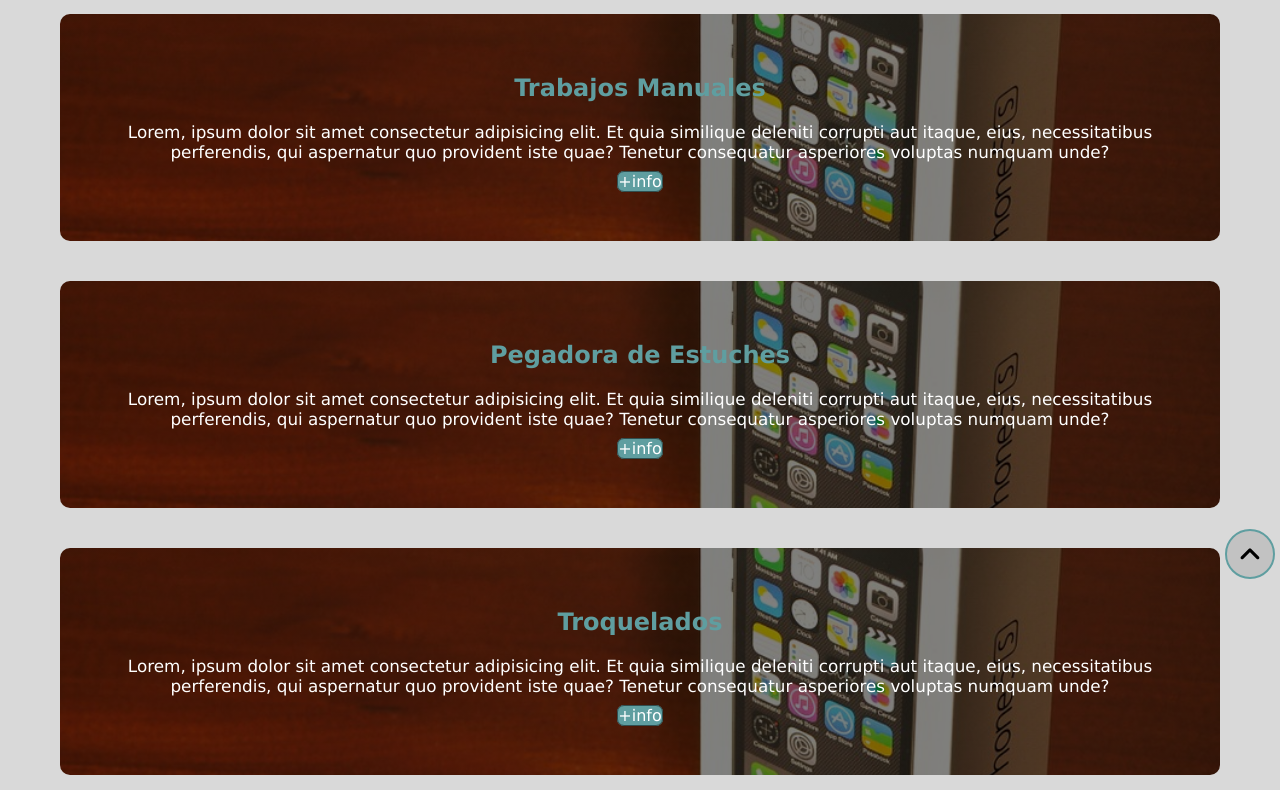
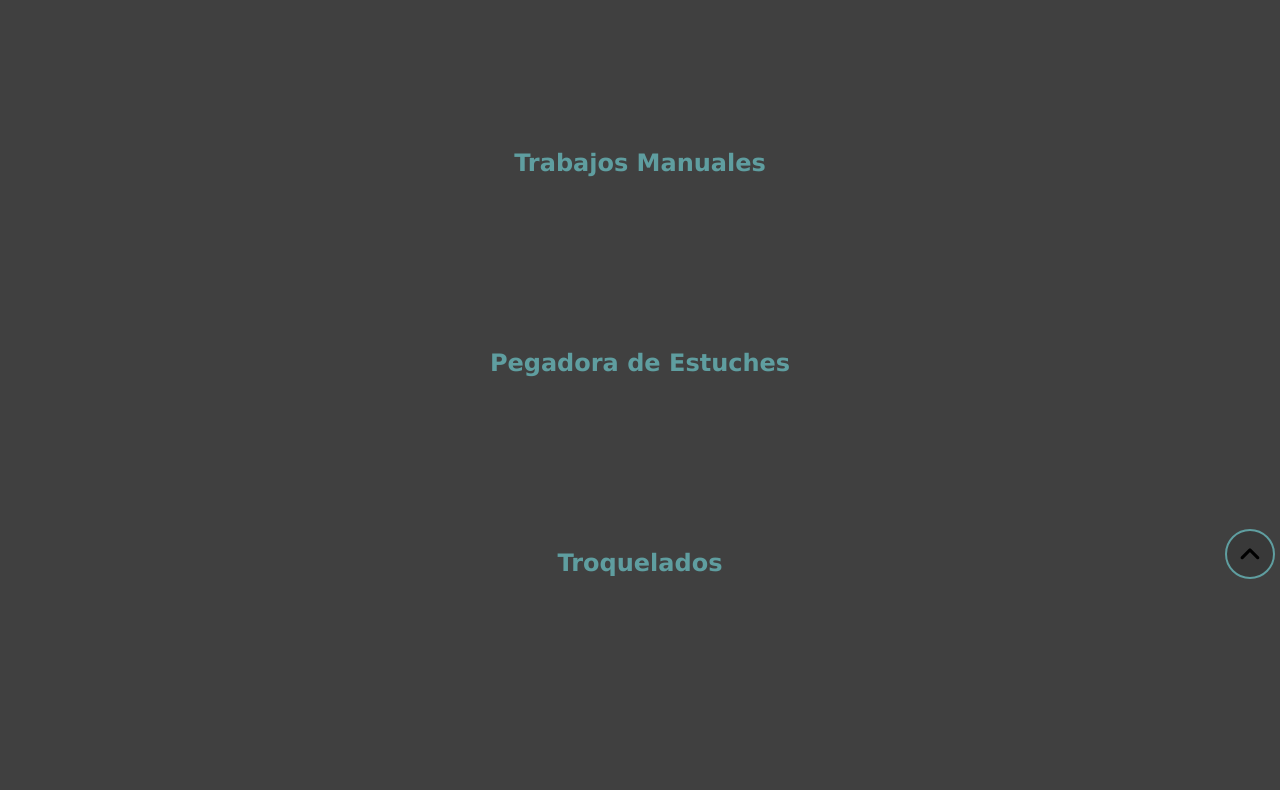
Before and after one commit to alanelian/Proyecto, a plain HTML site: page pages/portfolio.html in a window 1280 px wide. Shown: the part 201-991 px from the top of the page. Drawn offline with Linux system fonts and the light colour scheme.

Commit message:
modificaciones desde otra rama

```diff
--- a/estilos.css
+++ b/estilos.css
@@ -73,6 +73,19 @@ header a:hover{
 }
 #hero h1{
     color: white;
+    animation-name: aparecer;
+    animation-duration: 2s;
+    animation-delay: 5s;
+    animation-direction: alternate;
+    animation-iteration-count: infinite;
+}
+@keyframes aparecer{
+    0%{
+        opacity: 0;
+    }
+    100%{
+        opacity: 1;
+    }
 }
 #hero a{
     font-size: 1.40rem;
@@ -81,6 +94,10 @@ header a:hover{
     background-color: cadetblue;
     border: 2px solid rgb(48, 79, 80);
     border-radius: 7px;
+    transition: all 2.7s;
+}
+#hero a:hover{
+    font-size: 1.45rem;
 }
 /* Quienes Somos */
 #somos{
@@ -181,6 +198,37 @@ header a:hover{
     background-position: center;
     background-size: cover;
 }
+#nuestrosTrabajosPortfolio{
+    background-color: #404040;
+}
+#nuestrosTrabajosPortfolio .container{
+    padding: 150px 50px;
+    text-align: center;
+    height: auto;
+    display: grid;
+    grid-template-columns: 1fr ;
+    grid-template-rows: repeat(4, 200px);
+    grid-template-areas:
+    "titulo"
+    "manuales"
+    "pegadora"
+    "troquelados";
+}
+#nuestrosTrabajosPortfolio h2{
+    color: cadetblue;
+}
+#nuestrosTrabajosPortfolio h3{
+    color: cadetblue;
+}
+.manuales{
+    grid-area: manuales;
+}
+.pegadora{
+    grid-area: pegadora;
+}
+.troquelados{
+    grid-area: troquelados;
+}
 /* Ubicacion */
 #ubicacion{
     background-color: #404040;
@@ -230,7 +278,8 @@ header a:hover{
 }
 /* Footer */
 footer{
-    background-color: #F2F2F2;
+    background-color: #404040;
+    background-image: linear-gradient(0deg, #404040 0%, #d9d9d9 50%, #f2f2f2 100%);
 }
 footer .container{
     height: 110px;
@@ -285,5 +334,9 @@ footer a:hover{
         border-radius: 50%;
         font-size: 25px;
         color: black;
+        transition: all 1s;
+    }
+    .subir:hover{
+        background-color: rgb(60, 100, 100);
     }
 }
--- a/pages/portfolio.html
+++ b/pages/portfolio.html
@@ -24,23 +24,17 @@
         </div>
     </header>
 
-    <main id="nuestrosTrabajos">
+    <main id="nuestrosTrabajosPortfolio">
         <div class="container">
             <h2 class="titulo">Nuestros Trabajos</h2>
-            <div class="cards1 cards">
-                <h3>Trabajos Manuales</h3>
-                <p>Lorem, ipsum dolor sit amet consectetur adipisicing elit. Et quia similique deleniti corrupti aut itaque, eius, necessitatibus perferendis, qui aspernatur quo provident iste quae? Tenetur consequatur asperiores voluptas numquam unde?</p>
-                <a href="">+info</a>
+            <div>
+                <h3 class="manuales">Trabajos Manuales</h3>
             </div>
-            <div class="cards2 cards">
-                <h3>Pegadora de Estuches</h3>
-                <p>Lorem, ipsum dolor sit amet consectetur adipisicing elit. Et quia similique deleniti corrupti aut itaque, eius, necessitatibus perferendis, qui aspernatur quo provident iste quae? Tenetur consequatur asperiores voluptas numquam unde?</p>
-                <a href="">+info</a>
+            <div>
+                <h3 class="pegadora">Pegadora de Estuches</h3>
             </div>
-            <div class="cards3 cards">
-                <h3>Troquelados</h3>
-                <p>Lorem, ipsum dolor sit amet consectetur adipisicing elit. Et quia similique deleniti corrupti aut itaque, eius, necessitatibus perferendis, qui aspernatur quo provident iste quae? Tenetur consequatur asperiores voluptas numquam unde?</p>
-                <a href="">+info</a>
+            <div>
+                <h3 class="troquelados">Troquelados</h3>
             </div>
         </div>
     </main>
```
Also changed, not shown: index.html (+9 -4 lines), multimedia/bolsas.jpg (added), multimedia/cajarosa.jpg (added), multimedia/cajas.jpg (added), multimedia/estuches.jpg (added), multimedia/etiquetas.jpg (added).
